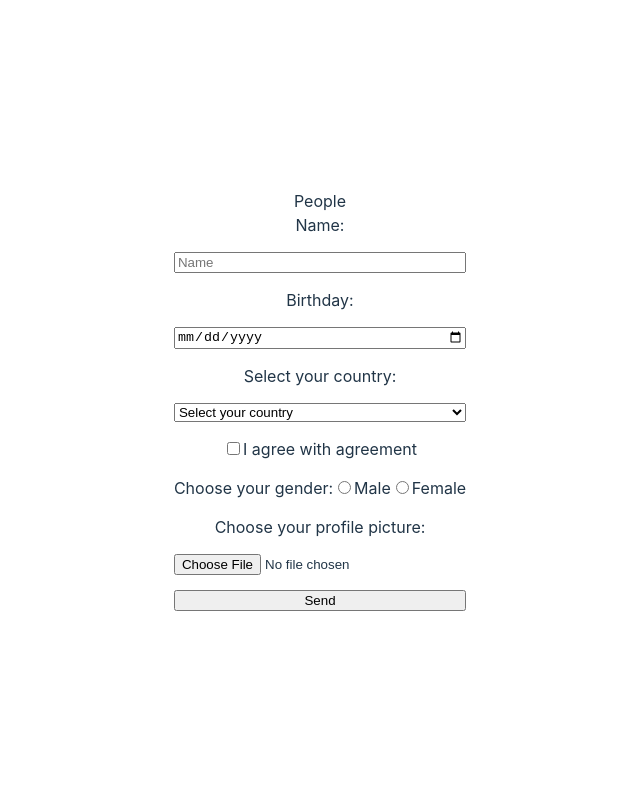
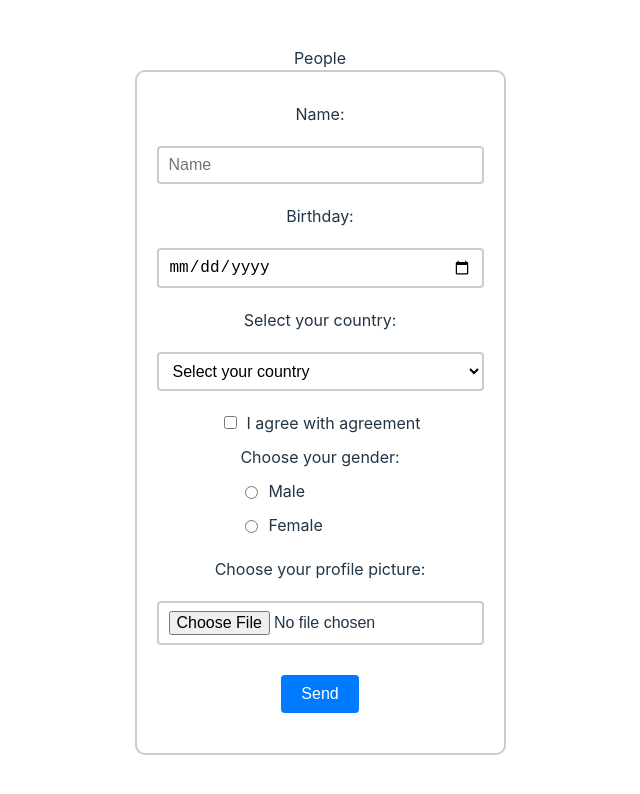
Before and after one commit to cascadetile/rs-school-react-course, a React (Vite) app: page /form in a window 1280 px wide. Shown: the top 794 px of the page, without its empty margins (320-960 px from the left). Built offline with nearby package versions, Linux system fonts and the light colour scheme.

Commit message:
feat: add basic styling to form

```diff
--- a/src/pages/People/style.css
+++ b/src/pages/People/style.css
@@ -1,5 +1,65 @@
 .form {
   display: flex;
   flex-direction: column;
-  row-gap: 15px;
+  align-items: center;
+  padding: 20px;
+  border: 2px solid #ccc;
+  border-radius: 10px;
+  max-width: 400px;
+  margin: 0 auto;
 }
+
+input[type="text"],
+input[type="date"],
+select,
+input[type="file"] {
+  display: block;
+  margin: 10px 0;
+  padding: 8px 10px;
+  font-size: 16px;
+  border: 2px solid #ccc;
+  border-radius: 4px;
+  width: 100%;
+  box-sizing: border-box;
+}
+
+select {
+  padding: 8px 40px 8px 10px;
+  background-color: transparent;
+}
+
+option {
+  background-color: black;
+}
+
+input[type="checkbox"],
+input[type="radio"] {
+  margin-right: 10px;
+}
+
+label {
+  display: flex;
+  align-items: center;
+  margin: 10px 0;
+}
+
+input[type="submit"] {
+  margin: 20px 0;
+  padding: 10px 20px;
+  font-size: 16px;
+  border: none;
+  border-radius: 4px;
+  background-color: #007bff;
+  color: #fff;
+  cursor: pointer;
+  transition: background-color 0.2s ease-in-out;
+}
+
+input[type="submit"]:hover {
+  background-color: #0062cc;
+}
+
+p {
+  margin: 5px 0;
+  color: red;
+}
```
